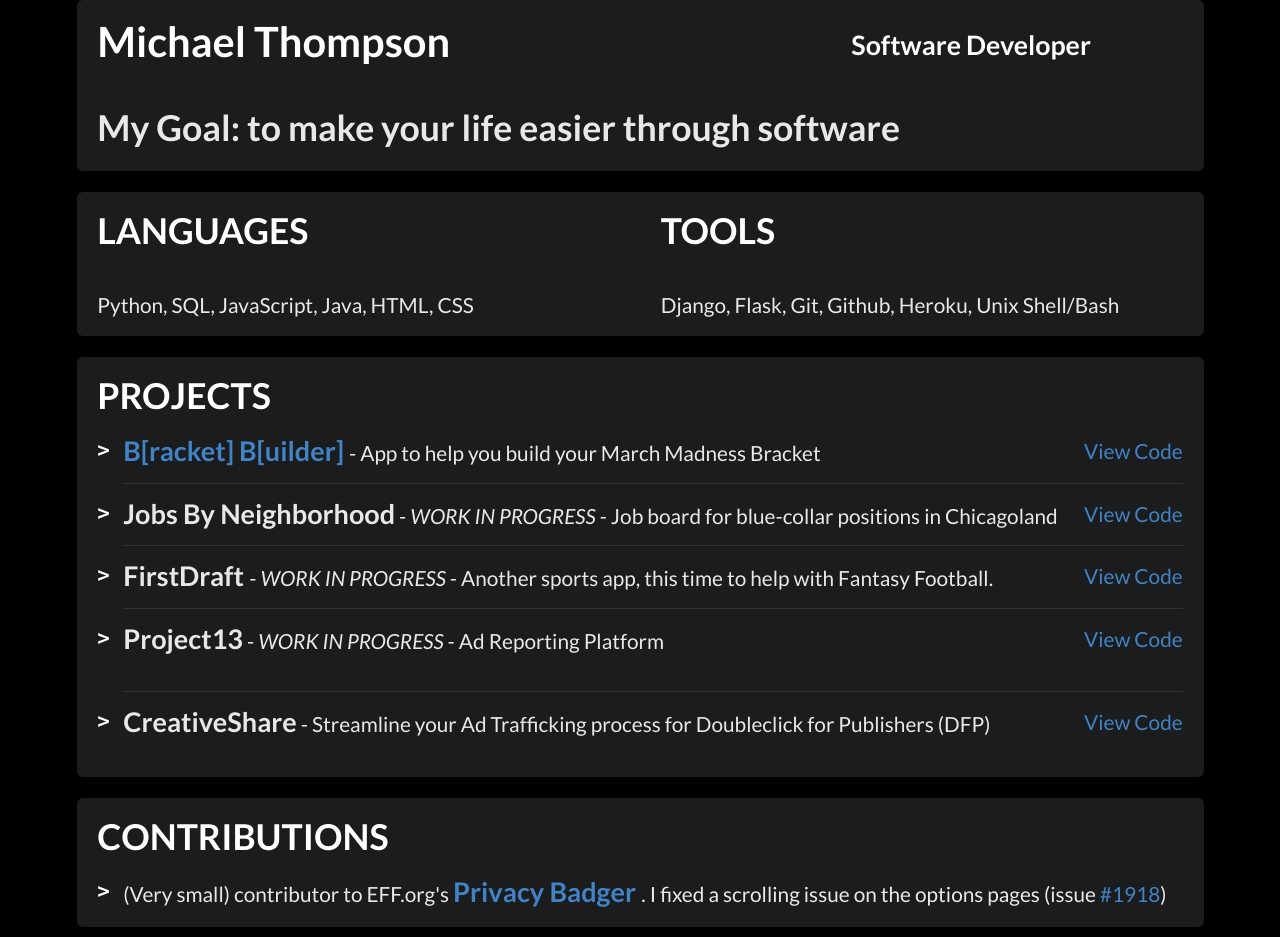
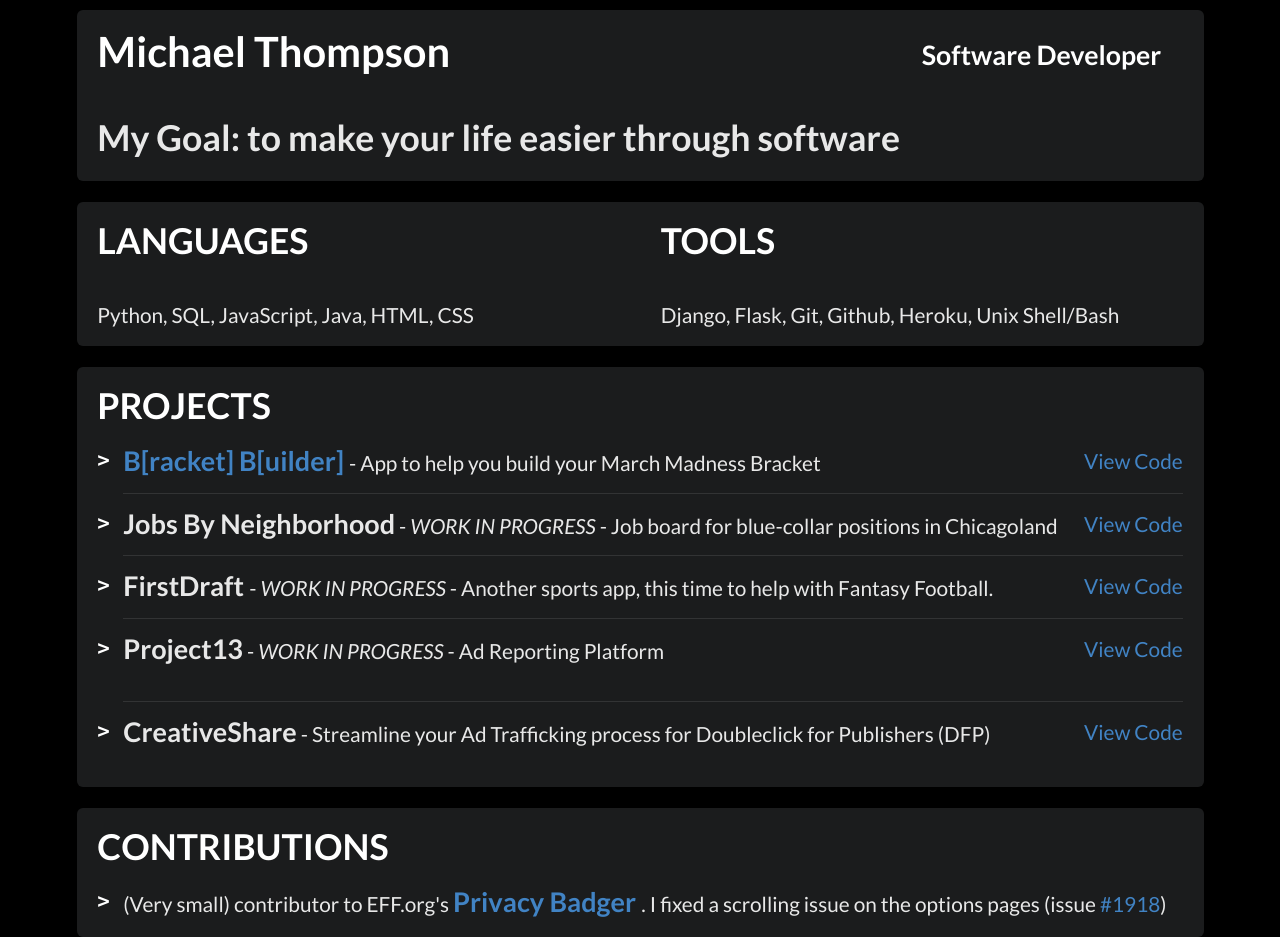
Before and after one commit to aspic2/aspic2.github.io, a plain HTML site: page index.html in a window 1280 px wide. Drawn offline with nearby package versions, Linux system fonts and the light colour scheme.

Commit message:
adjust column sizes for name and job

```diff
--- a/index.html
+++ b/index.html
@@ -17,10 +17,10 @@
   <div class="ui container">
     <div class="intro ui inverted segment">
       <div class="ui grid">
-        <div class="six wide column">
+        <div class="eight wide column">
           <h1 class="ui inverted huge header">Michael Thompson</h1>
         </div>
-        <div class="ten wide column" id="iAm">
+        <div class="eight wide column" id="iAm">
           <h3 class="ui inverted header" id="iAmText">Software Developer</h3>
         </div>
     </div>
@@ -115,7 +115,7 @@
 
     <div class="contributions ui inverted segment">
       <h2 class="ui inverted large header">CONTRIBUTIONS</h2>
-      <ul class="ui inverted list">
+      <ul class="ui inverted very relaxed divided list">
         <li class="item prompt">
           (Very small) contributor to EFF.org's
           <span class="title">
--- a/style.css
+++ b/style.css
@@ -6,8 +6,14 @@ body {
   background-color: black;
 }
 
+h1 {
+  font-size: 1.2em;
+}
+
 .container {
   color: white;
+  margin-top: 10px;
+  margin-bottom: 30px;
 }
 
 ul .hide {
```
Also changed, not shown: 1 other file.
